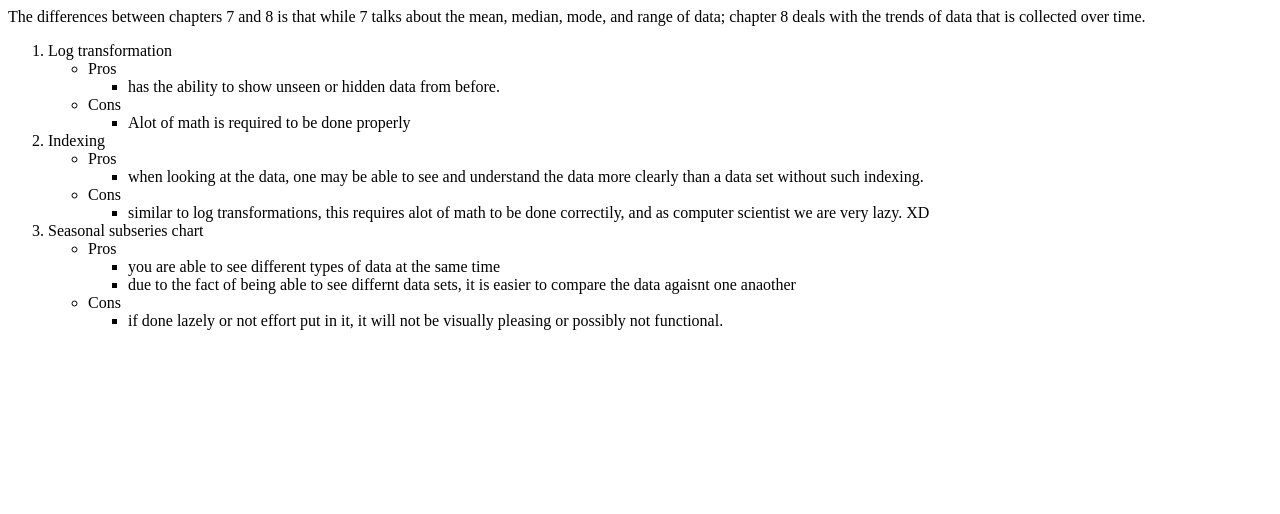
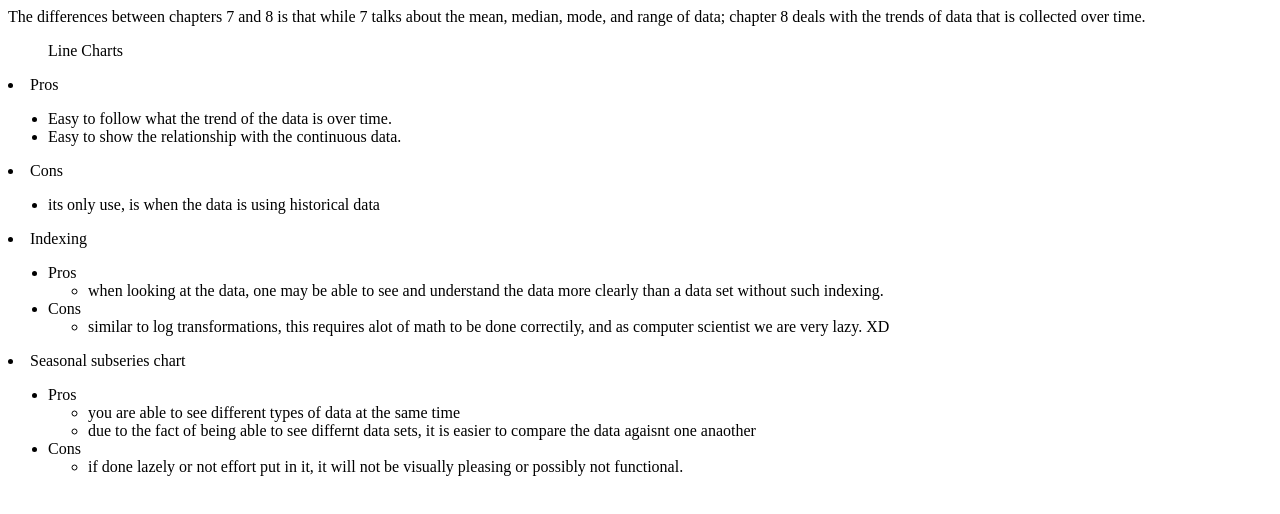
Before and after one commit to zaiscott/ChangesHW, a plain HTML site: page index.html in a window 1280 px wide. Drawn offline with Linux system fonts and the light colour scheme.

Commit message:
Update index.html

```diff
--- a/index.html
+++ b/index.html
@@ -5,20 +5,19 @@
       The differences between chapters 7 and 8 is that while 7 talks about the mean, median, mode, and range of data; chapter 8 deals with the trends of data that is collected over time.
    </p>
 
+   <ol>Line Charts</ol>
+       <li>Pros</li>
+   <ul>
+      <li>Easy to follow what the trend of the data is over time.</li>
+       <li>Easy to show the relationship with the continuous data.</li>
+   </ul>
+   <li> Cons </li>
+   <ul>
+      <li>its only use,  is when the data is using historical data </li>
 
-        <ol>
-            <li>Log transformation</li>
-            <ul>
-                <li>Pros</li>
-                <ul>
-                    <li> has the ability to show unseen or hidden data from before. </li>
 
                 </ul>
-                <li>Cons</li>
-                <ul>
-                    <li> Alot of math is required to be done properly</li>
-                </ul>
-            </ul>
+
             <li> Indexing</li>
             <ul>
                 <li>Pros</li>
```
